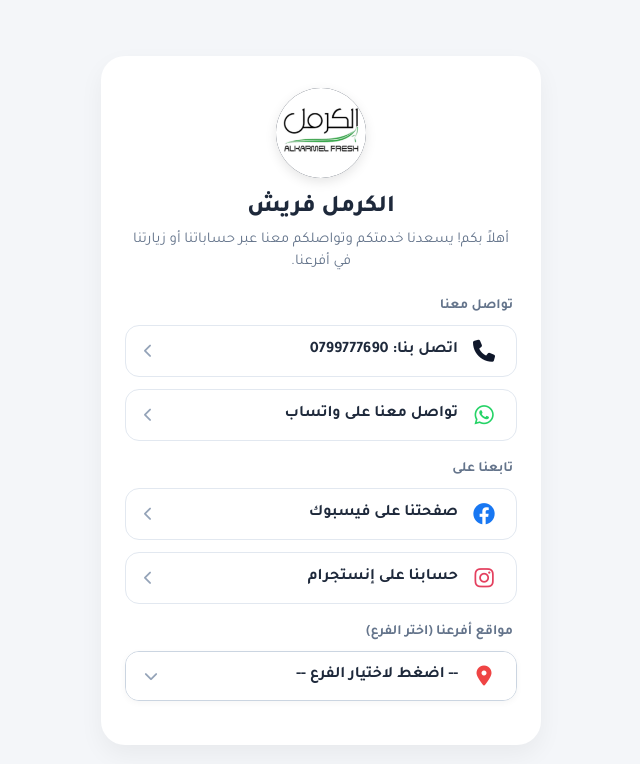
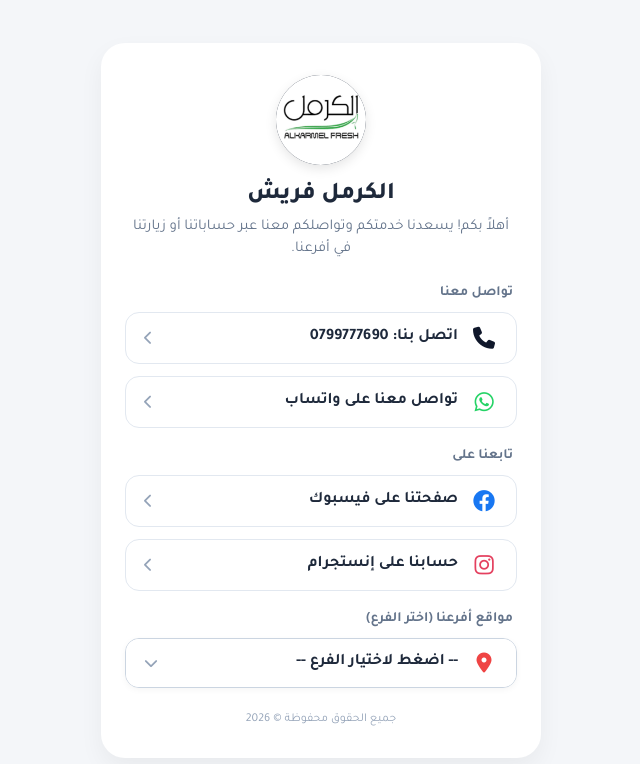
Before and after one commit to alkarmelfresh/contact, a plain HTML site: page index.html in a window 1280 px wide. Shown: the whole page, without its empty margins (319-959 px from the left). Drawn offline with Linux system fonts and the light colour scheme.

Commit message:
Add files via upload

```diff
--- a/index.html
+++ b/index.html
@@ -343,6 +343,9 @@
             </a>
         </div>
     </details>
+     <footer>
+            جميع الحقوق محفوظة © 2026
+     </footer>
 </div>
 <script>
   function openBranchMap(selectElement) {
```
